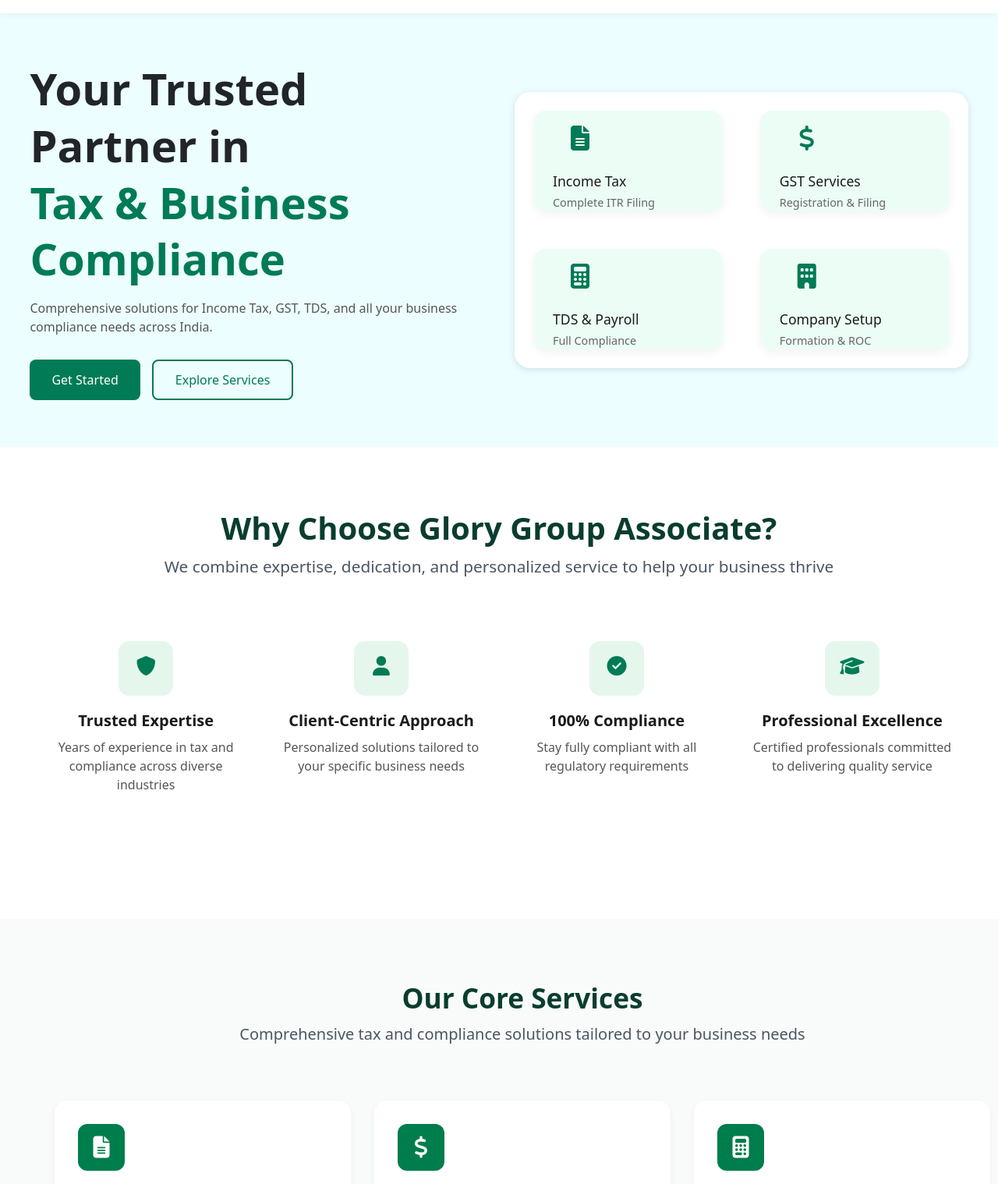
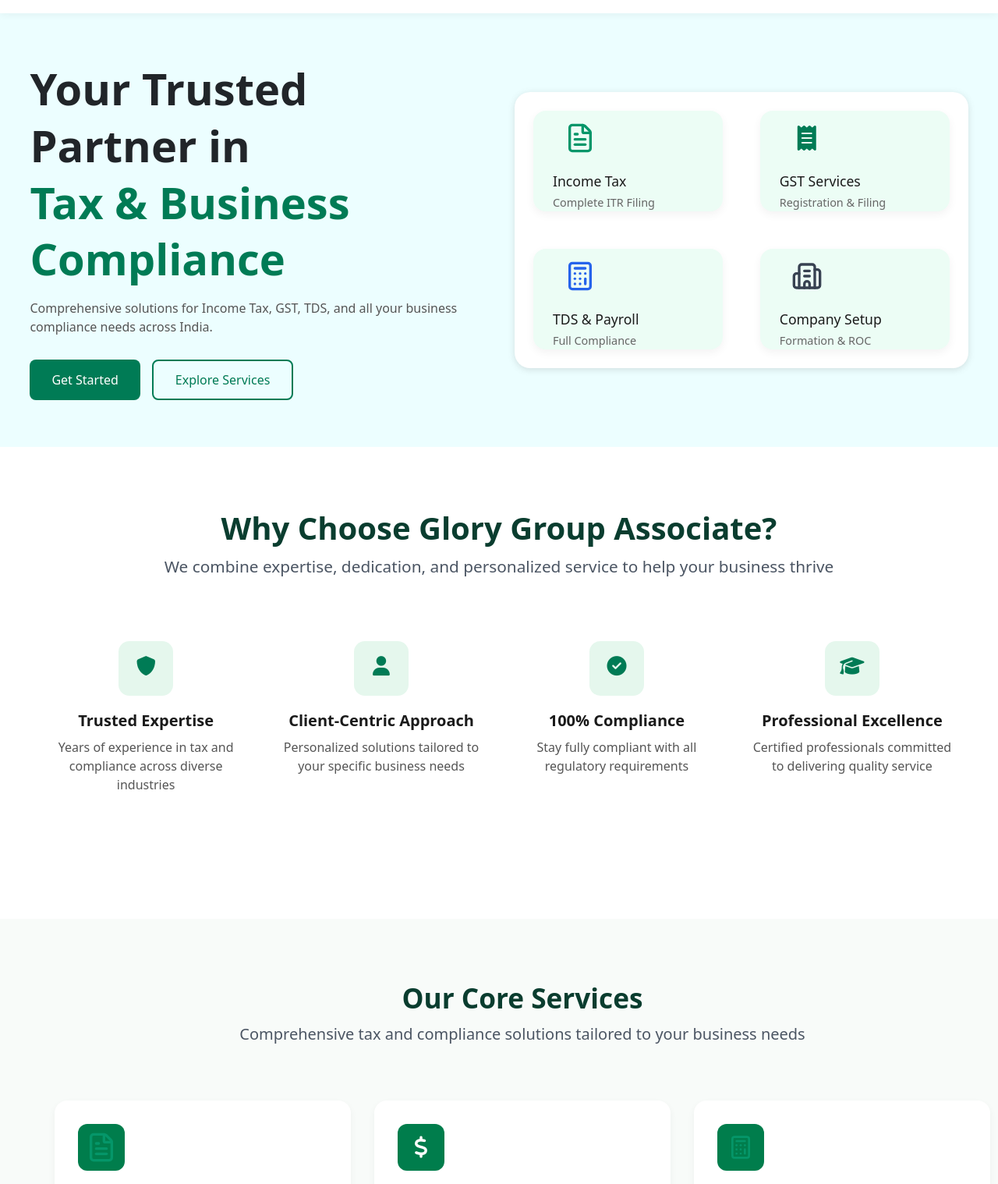
Before and after one commit to CkmJes/gloryassociate, a plain HTML site: page index.html in a window 1280 px wide. Shown: the part 68-1586 px from the top of the page at 78% size. Drawn offline with nearby package versions, Linux system fonts and the light colour scheme.

Commit message:
Update index.html

```diff
--- a/index.html
+++ b/index.html
@@ -71,25 +71,26 @@
       <!-- Right Content -->
       <div class="hero-right">
         <div class="service-card">
-          <div class="icon"> <i class="fa fa-file-text-o" aria-hidden="true"></i></div>
+          <div class="icon"> <i data-lucide="file-text" class="w-10 h-10 text-emerald-600"></i></div>
           <h3>Income Tax</h3>
           <p>Complete ITR Filing</p>
         </div>
 
         <div class="service-card">
-          <div class="icon"> <i class="fa fa-usd" aria-hidden="true"></i></div>
+          <div class="icon"> <i class="fa-solid fa-receipt"></i></div>
           <h3>GST Services</h3>
           <p>Registration & Filing</p>
         </div>
 
         <div class="service-card">
-          <div class="icon"><i class="fa fa-calculator" aria-hidden="true"></i></div>
+          <div class="icon"><i data-lucide="calculator" class="w-10 h-10 text-blue-600"></i>
+      </div>
           <h3>TDS & Payroll</h3>
           <p>Full Compliance</p>
         </div>
 
         <div class="service-card">
-          <div class="icon"><i class="fa fa-building" aria-hidden="true"></i></div>
+          <div class="icon"><i data-lucide="building-2" class="w-10 h-10 text-gray-700"></i></div>
           <h3>Company Setup</h3>
           <p>Formation & ROC</p>
         </div>
@@ -156,7 +157,7 @@
       <!-- Service 1 -->
       <div class="service-box">
         <div class="service-icon">
-          <i class="fa fa-file-text-o" aria-hidden="true"></i>
+           <i data-lucide="file-text" class="w-10 h-10 text-emerald-600"></i>
         </div>
         <h3>Income Tax Services</h3>
         <ul>
@@ -186,7 +187,7 @@
       <!-- Service 3 -->
       <div class="service-box">
         <div class="service-icon">
-          <i class="fa fa-calculator" aria-hidden="true"></i>
+          <i data-lucide="calculator" class="text-emerald-600 w-8 h-8"></i>
         </div>
         <h3>TDS & Payroll Services</h3>
         <ul>
@@ -201,7 +202,7 @@
       <!-- Service 4 -->
       <div class="service-box">
         <div class="service-icon">
-          <i class="fa fa-building" aria-hidden="true"></i>
+          <i data-lucide="building-2" class="text-emerald-600 w-8 h-8"></i>
         </div>
         <h3>Business & Company Compliance</h3>
         <ul>
@@ -283,7 +284,7 @@
     <div class="footer-about">
       <div class="footer-logo">
         <div class="logo-icon">
-       <i class="fa fa-building" aria-hidden="true"></i>
+       <i data-lucide="building-2" class="text-emerald-600 w-8 h-8"></i>
       </div>
         <div>
           <h3>Glory Group Associate</h3>
```
